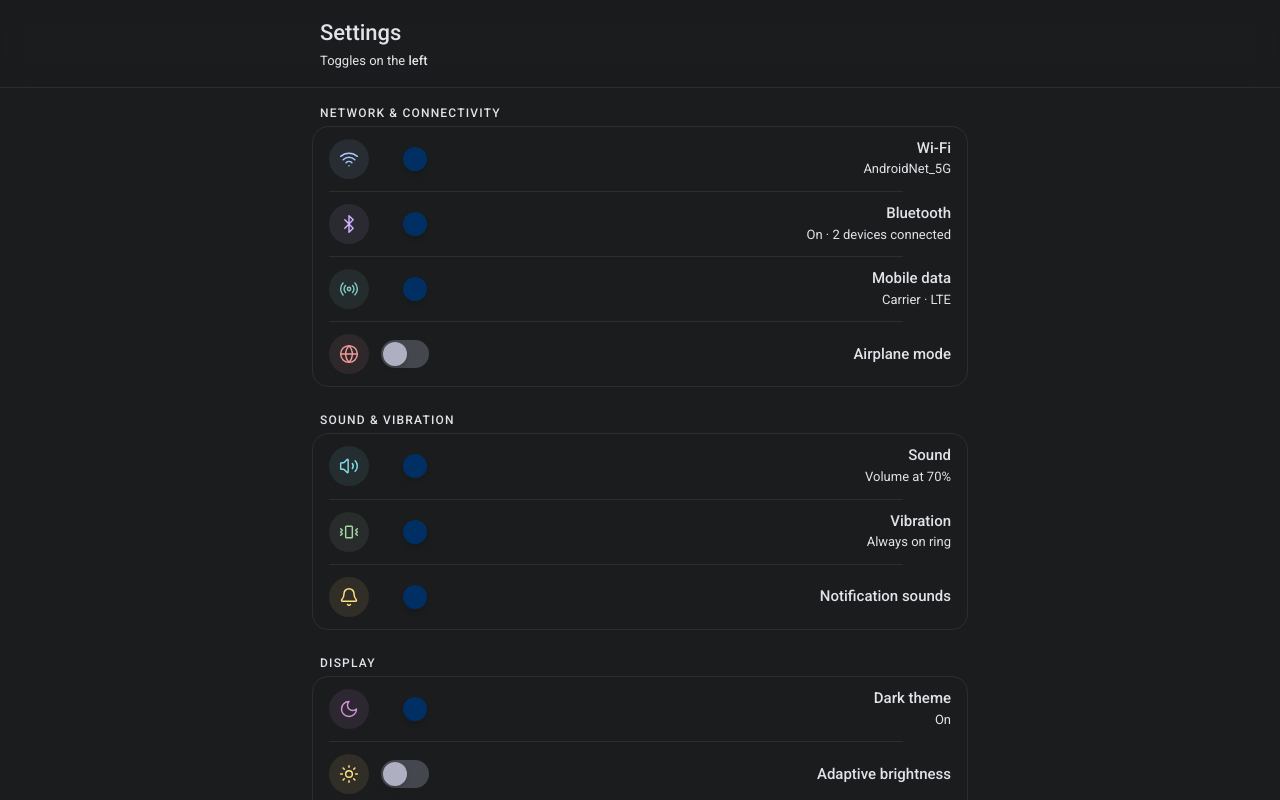
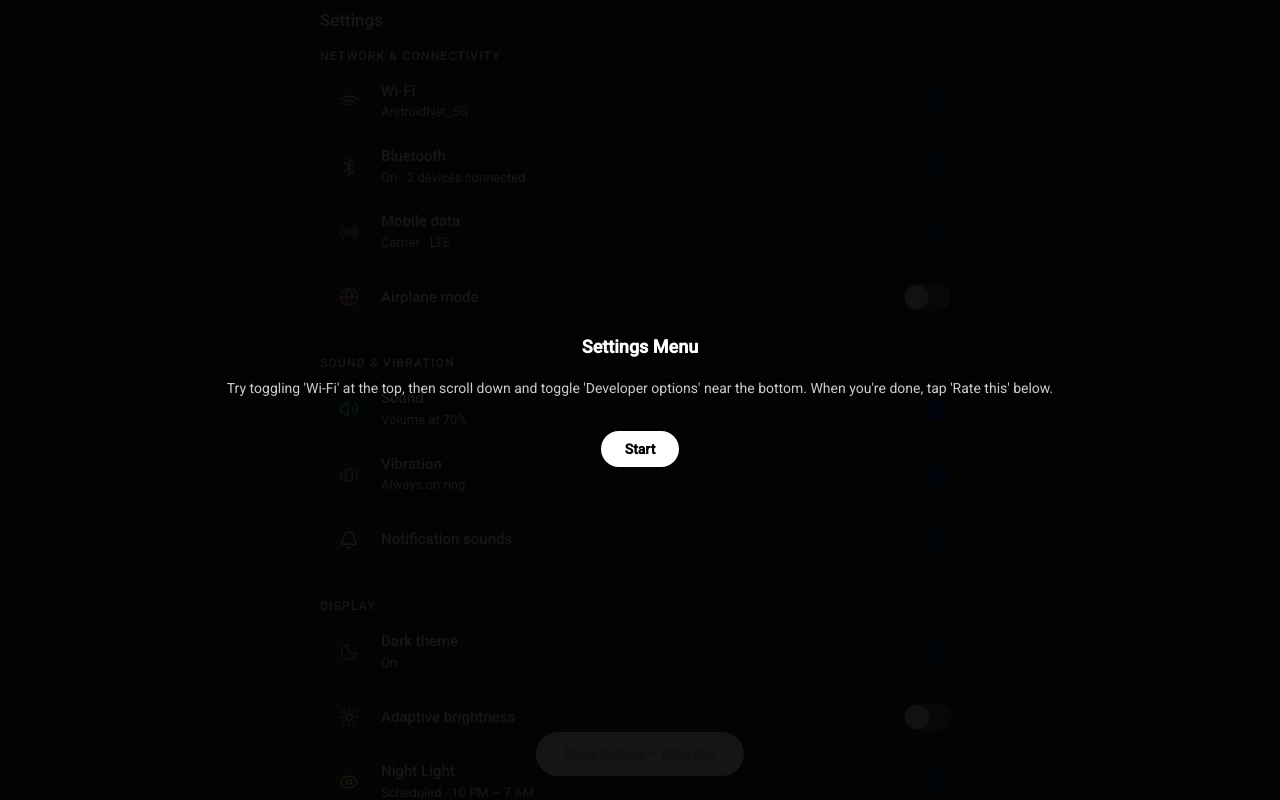
Before and after one commit to Schmutterers-Schmiede/MA-MobileSettingsMenu-Left, a React (Vite) app: page / in a window 1280 px wide. Shown: the top 800 px of the page. Built offline with nearby package versions, Linux system fonts and the light colour scheme.

Commit message:
bring to the same level as the control center prototype

```diff
--- a/src/app/App.tsx
+++ b/src/app/App.tsx
@@ -1,4 +1,4 @@
-import { useState } from "react";
+import { useRef, useState } from "react";
 import {
   Wifi,
   Bluetooth,
@@ -21,9 +21,17 @@ import {
   Zap,
   Sun,
 } from "lucide-react";
+import { getContext, nextUrl, INSTRUCTIONS } from "./tallyFlow";
+import { InstructionsOverlay } from "./InstructionsOverlay";
+
+declare global {
+  interface Window {
+    Tally: any;
+  }
+}
 
 // ── CONFIGURABLE ───────────────────────────────────────────────
-const TOGGLE_POSITION: "left" | "right" = "left";
+const TOGGLE_POSITION: "left" | "right" = "right";
 // ──────────────────────────────────────────────────────────────
 
 interface SettingItem {
@@ -145,21 +153,78 @@ function SettingRow({
 
 export default function App() {
   const [sections, setSections] = useState<SettingSection[]>(INITIAL_SECTIONS);
+  const [showInstructions, setShowInstructions] = useState(true);
+  const [hasToggledTop, setHasToggledTop] = useState(false);
+  const [hasToggledBottom, setHasToggledBottom] = useState(false);
+
+  const startTimeRef = useRef<number>(Date.now());
+  const timeToCompleteRef = useRef<number | null>(null);
+
+  // The two specific checkpoints for this task: first item (no scroll needed)
+  // and last item (requires scrolling the full list).
+  const TOP_TARGET_ID = "wifi";
+  const BOTTOM_TARGET_ID = "devmode";
+
+  function handleStart() {
+    startTimeRef.current = Date.now(); // timer starts here, not on page load
+    timeToCompleteRef.current = null;
+    setHasToggledTop(false);
+    setHasToggledBottom(false);
+    setShowInstructions(false);
+  }
+
+  function maybeMarkComplete(nextTop: boolean, nextBottom: boolean) {
+    if (nextTop && nextBottom && timeToCompleteRef.current === null) {
+      timeToCompleteRef.current = Date.now() - startTimeRef.current;
+    }
+  }
 
   const handleToggle = (sectionIdx: number, itemIdx: number) => {
+    const item = sections[sectionIdx].items[itemIdx];
+
+    if (!showInstructions) {
+      const willBeTop = hasToggledTop || item.id === TOP_TARGET_ID;
+      const willBeBottom = hasToggledBottom || item.id === BOTTOM_TARGET_ID;
+      if (item.id === TOP_TARGET_ID && !hasToggledTop) setHasToggledTop(true);
+      if (item.id === BOTTOM_TARGET_ID && !hasToggledBottom) setHasToggledBottom(true);
+      maybeMarkComplete(willBeTop, willBeBottom);
+    }
+
     setSections((prev) =>
       prev.map((section, si) =>
         si !== sectionIdx
           ? section
           : {
             ...section,
-            items: section.items.map((item, ii) =>
-              ii !== itemIdx ? item : { ...item, toggled: !item.toggled }
+            items: section.items.map((it, ii) =>
+              ii !== itemIdx ? it : { ...it, toggled: !it.toggled }
             ),
           }
       )
     );
   };
+
+  function handleRateClick() {
+    const ctx = getContext();
+    // Falls back to time-since-start if they never completed both checkpoints,
+    // so we still capture something rather than sending null.
+    const elapsed = timeToCompleteRef.current ?? (Date.now() - startTimeRef.current);
+
+    window.Tally.openPopup("gD17jO", {
+      layout: "modal",
+      hiddenFields: {
+        pid: ctx.pid,
+        pair: ctx.pair,
+        variant: ctx.isVariant ? "lefthand" : "baseline",
+        step: ctx.step,
+        elapsed_ms: elapsed,
+        grip_type: ctx.grip,
+      },
+      onSubmit: () => {
+        window.location.href = nextUrl(ctx);
+      },
+    });
+  }
 
   return (
     <div
@@ -168,19 +233,15 @@ export default function App() {
     >
       {/* Header */}
       <div className="sticky top-0 z-10 bg-background/80 backdrop-blur-md border-b border-border">
-        <div className="max-w-2xl mx-auto px-4 py-4">
-          <h1 className="text-[22px] font-medium text-foreground">Settings</h1>
-          <p className="text-[13px] text-muted-foreground mt-0.5">
-            Toggles on the{" "}
-            <span className="text-primary font-medium">{TOGGLE_POSITION}</span>
-          </p>
+        <div className="max-w-2xl mx-auto px-4 py-2">
+          <h1 className="text-[17px] font-medium text-foreground">Settings</h1>
         </div>
       </div>
 
       {/* Content */}
-      <div className="max-w-2xl mx-auto pb-16">
+      <div className="max-w-2xl mx-auto pb-32">
         {sections.map((section, si) => (
-          <div key={section.title} className={si > 0 ? "mt-6" : "mt-4"}>
+          <div key={section.title} className={si > 0 ? "mt-6" : "mt-1"}>
             <p className="px-4 mb-1 text-[12px] font-medium tracking-widest uppercase text-primary">
               {section.title}
             </p>
@@ -207,6 +268,30 @@ export default function App() {
           </div>
         ))}
       </div>
+
+      {/* Rate this prototype, fixed to the viewport so it stays visible while scrolling */}
+      <div className="fixed left-1/2 -translate-x-1/2 z-40" style={{ bottom: "calc(24px + env(safe-area-inset-bottom))" }}>
+        <button
+          onClick={handleRateClick}
+          disabled={!(hasToggledTop && hasToggledBottom)}
+          className={`text-sm font-bold px-7 py-3 rounded-full transition-all ${
+            hasToggledTop && hasToggledBottom
+              ? "bg-blue-500 text-white shadow-[0_4px_20px_rgba(59,130,246,0.6)] active:scale-95"
+              : "bg-gray-300 text-gray-400 cursor-not-allowed"
+          }`}
+        >
+          Done testing — Rate this
+        </button>
+      </div>
+
+      {/* Instructions overlay, shown until participant taps Start */}
+      {showInstructions && (
+        <InstructionsOverlay
+          title={INSTRUCTIONS.settings.title}
+          instructions={INSTRUCTIONS.settings.text}
+          onStart={handleStart}
+        />
+      )}
     </div>
   );
 }
--- /dev/null
+++ b/src/app/instructionsOverlay.tsx
@@ -0,0 +1,40 @@
+type Props = {
+  title: string;
+  instructions: string;
+  onStart: () => void;
+  /** Only set this for prototypes that involve a corner swipe gesture. */
+  swipeSide?: "left" | "right";
+};
+
+export function InstructionsOverlay({ title, instructions, onStart, swipeSide }: Props) {
+  return (
+    <div className="fixed inset-0 z-[100] bg-black/90 flex flex-col items-center justify-center px-8 text-center">
+      {swipeSide && (
+        <div
+          className={`absolute top-6 flex flex-col items-center gap-1 ${
+            swipeSide === "right" ? "right-6" : "left-6"
+          }`}
+        >
+          <div className="w-10 h-10 rounded-full border-2 border-red-500 flex items-center justify-center animate-bounce">
+            <svg width="20" height="20" viewBox="0 0 24 24" fill="none" stroke="#ef4444" strokeWidth="3" strokeLinecap="round" strokeLinejoin="round">
+              <line x1="12" y1="4" x2="12" y2="19" />
+              <polyline points="6 13 12 19 18 13" />
+            </svg>
+          </div>
+          <span className="text-red-500 text-[10px] font-bold tracking-wide">
+            SWIPE
+          </span>
+        </div>
+      )}
+
+      <h2 className="text-white text-lg font-semibold mb-4">{title}</h2>
+      <p className="text-white/80 text-sm leading-relaxed mb-8">{instructions}</p>
+      <button
+        onClick={onStart}
+        className="bg-white text-black text-sm font-semibold px-6 py-2 rounded-full active:scale-95 transition-transform"
+      >
+        Start
+      </button>
+    </div>
+  );
+}
--- /dev/null
+++ b/src/app/tallyFlow.ts
@@ -0,0 +1,53 @@
+export const PROTOTYPE_URLS: Record<string, string> = {
+  amazon_nav_baseline: 'https://schmutterers-schmiede.github.io/MA-AmazonMockup-Right/',
+  amazon_nav_variant:  'https://schmutterers-schmiede.github.io/MA-AmazonMockup-Left/',
+  settings_baseline:   'https://schmutterers-schmiede.github.io/MA-MobileSettingsMenu-Right/',
+  settings_variant:    'https://schmutterers-schmiede.github.io/MA-MobileSettingsMenu-Left/',
+  control_center_baseline: 'https://schmutterers-schmiede.github.io/MA-iosControlCenter-Right/',
+  control_center_variant:  'https://schmutterers-schmiede.github.io/MA-iosControlCenter-Left/',
+  onehand_baseline:    'https://you.github.io/onehand/',
+  onehand_variant:     'https://you.github.io/onehand-left/',
+};
+
+export const INSTRUCTIONS: Record<string, { title: string; text: string }> = {
+  control_center: {
+    title: "Control Center",
+    text: "Try opening the control panel and toggling one setting. When you're done, tap 'Rate this' below.",
+  },
+  settings: {
+    title: "Settings Menu",
+    text: "Try toggling 'Wi-Fi' at the top, then scroll down and toggle 'Developer options' near the bottom. When you're done, tap 'Rate this' below.",
+  },
+  amazon_nav: {
+    title: "App Navigation",
+    text: "Try opening the Rufus tab using the navigation bar. When you're done, tap 'Rate this' below.",
+  },
+  onehand: {
+    title: "One-Handed Mode",
+    text: "Try using the interface as you normally would with one hand. When you're done, tap 'Rate this' below.",
+  },
+};
+
+export function getContext() {
+  const params = new URLSearchParams(window.location.search);
+  const pid = params.get('pid') ?? '';
+  const order = (params.get('order') ?? '').split(',');
+  const step = parseInt(params.get('step') ?? '0', 10);
+  const grip = params.get('grip') ?? '';
+  const pairIndex = Math.floor(step / 2);
+  const isVariant = step % 2 === 1;
+  const pair = order[pairIndex];
+  return { pid, order, step, grip, pair, isVariant };
+}
+
+export function nextUrl(ctx: ReturnType<typeof getContext>) {
+  const nextStep = ctx.step + 1;
+  if (nextStep >= 8) return `https://tally.so/r/FINAL_FORM_ID?pid=${ctx.pid}&grip=${ctx.grip}`;
+  const nextPairIndex = Math.floor(nextStep / 2);
+  const nextIsVariant = nextStep % 2 === 1;
+  const nextPair = ctx.order[nextPairIndex];
+  const key = `${nextPair}_${nextIsVariant ? 'variant' : 'baseline'}`;
+  const base = PROTOTYPE_URLS[key];
+  const sep = base.includes('?') ? '&' : '?';
+  return `${base}${sep}pid=${ctx.pid}&order=${ctx.order.join(',')}&step=${nextStep}&grip=${ctx.grip}`;
+}
```
